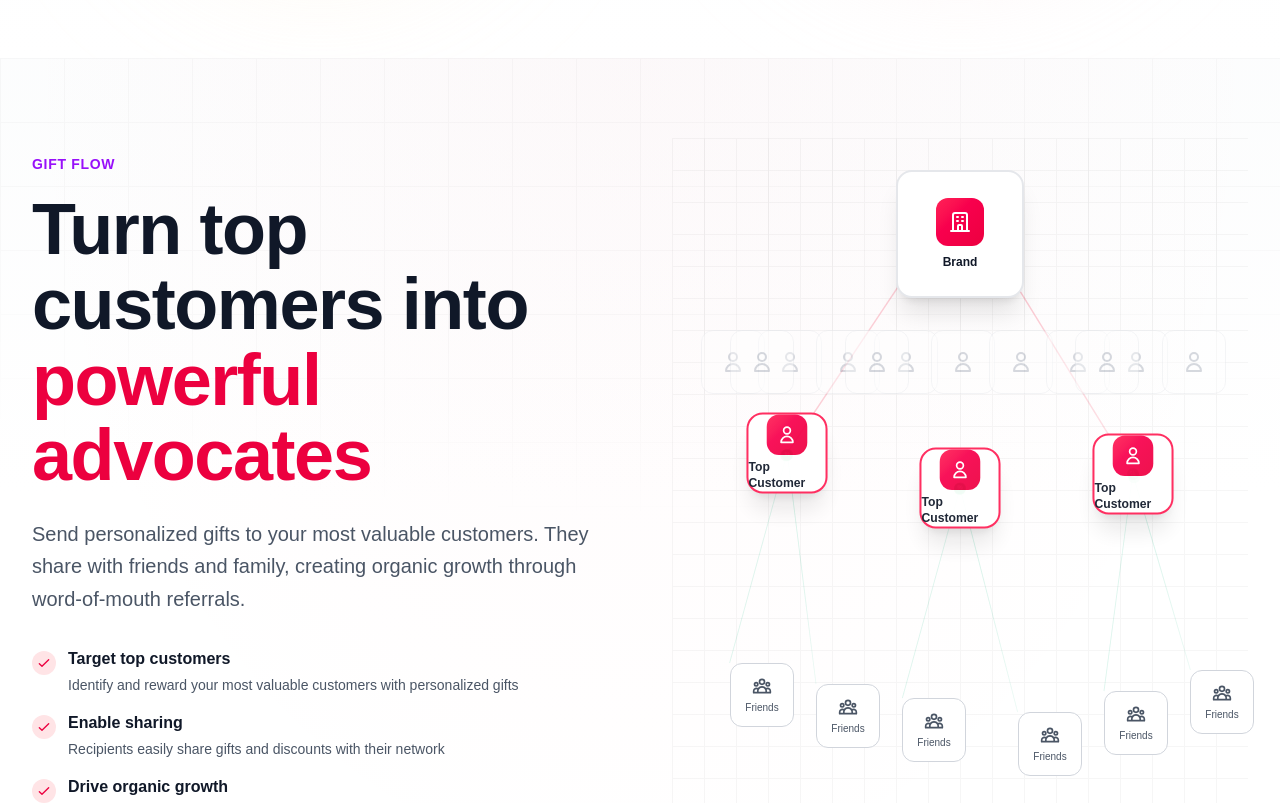
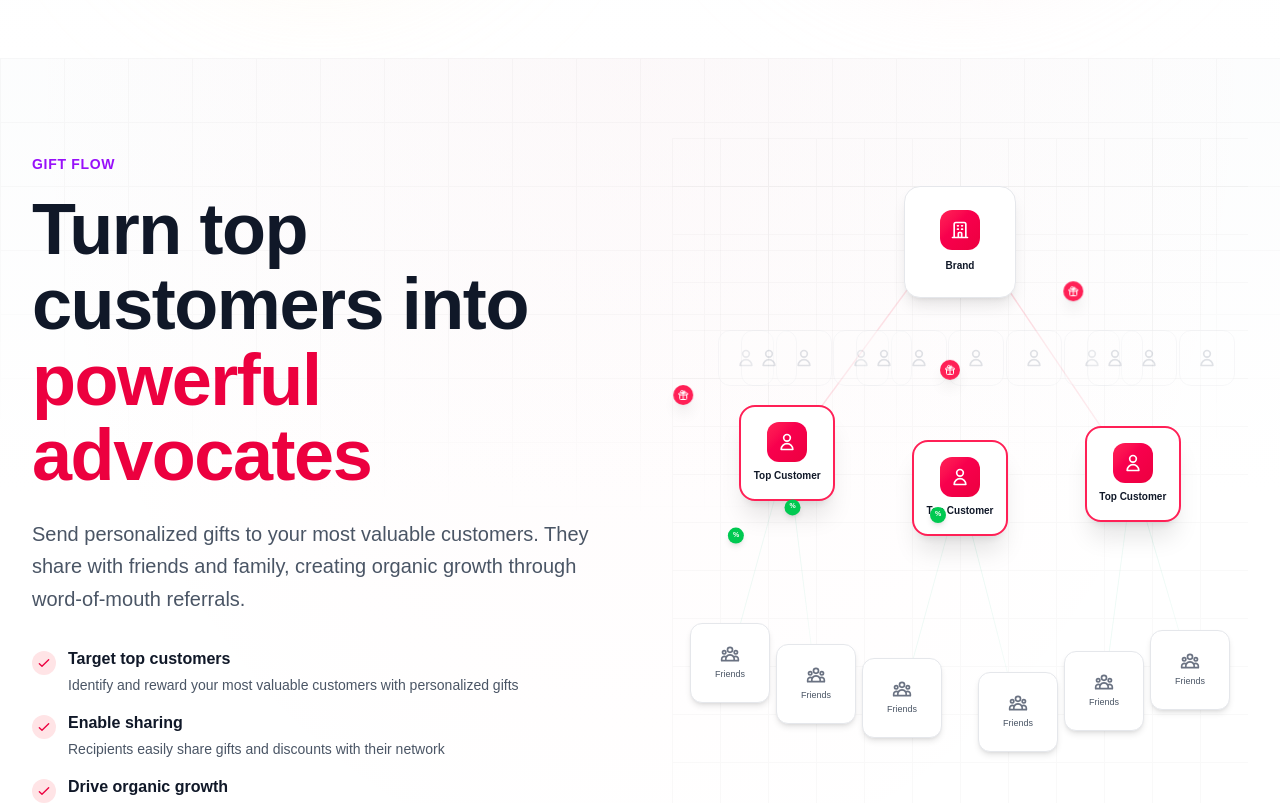
Before and after one commit to giftshop-app/giftshop-site, a Next.js app: page / in a window 1280 px wide. Shown: the part 1300-2103 px from the top of the page. Built offline with nearby package versions, Linux system fonts and the light colour scheme.

Commit message:
Fix gift flow animation section - proper animations with fixed pixel values and cleaner design

```diff
--- a/app/globals.css
+++ b/app/globals.css
@@ -92,36 +92,104 @@ body {
   }
 }
 
-@keyframes flow-gift {
+@keyframes flow-gift-left {
   0% {
     transform: translate(-50%, -50%) translate(0, 0);
     opacity: 0;
   }
-  10% {
+  5% {
     opacity: 1;
   }
-  90% {
+  95% {
     opacity: 1;
   }
   100% {
-    transform: translate(-50%, -50%) translate(var(--flow-x, 0), var(--flow-y, 200px));
+    transform: translate(-50%, -50%) translate(-300px, 235px);
     opacity: 0;
   }
 }
 
-@keyframes flow-discount {
+@keyframes flow-gift-center {
   0% {
     transform: translate(-50%, -50%) translate(0, 0);
     opacity: 0;
   }
-  10% {
+  5% {
     opacity: 1;
   }
-  90% {
+  95% {
     opacity: 1;
   }
   100% {
-    transform: translate(-50%, -50%) translate(var(--flow-x, 0), var(--flow-y, 150px));
+    transform: translate(-50%, -50%) translate(0, 270px);
+    opacity: 0;
+  }
+}
+
+@keyframes flow-gift-right {
+  0% {
+    transform: translate(-50%, -50%) translate(0, 0);
+    opacity: 0;
+  }
+  5% {
+    opacity: 1;
+  }
+  95% {
+    opacity: 1;
+  }
+  100% {
+    transform: translate(-50%, -50%) translate(300px, 256px);
+    opacity: 0;
+  }
+}
+
+@keyframes flow-discount-1 {
+  0% {
+    transform: translate(-50%, -50%) translate(0, 0);
+    opacity: 0;
+  }
+  5% {
+    opacity: 1;
+  }
+  95% {
+    opacity: 1;
+  }
+  100% {
+    transform: translate(-50%, -50%) translate(-100px, 210px);
+    opacity: 0;
+  }
+}
+
+@keyframes flow-discount-2 {
+  0% {
+    transform: translate(-50%, -50%) translate(0, 0);
+    opacity: 0;
+  }
+  5% {
+    opacity: 1;
+  }
+  95% {
+    opacity: 1;
+  }
+  100% {
+    transform: translate(-50%, -50%) translate(50px, 231px);
+    opacity: 0;
+  }
+}
+
+@keyframes flow-discount-3 {
+  0% {
+    transform: translate(-50%, -50%) translate(0, 0);
+    opacity: 0;
+  }
+  5% {
+    opacity: 1;
+  }
+  95% {
+    opacity: 1;
+  }
+  100% {
+    transform: translate(-50%, -50%) translate(-100px, 250px);
     opacity: 0;
   }
 }
@@ -141,12 +209,28 @@ body {
   animation: pulse-slow 3s ease-in-out infinite;
 }
 
-.animate-flow-gift {
-  animation: flow-gift 2s ease-in-out infinite;
+.animate-flow-gift-left {
+  animation: flow-gift-left 2.5s ease-in-out infinite;
 }
 
-.animate-flow-discount {
-  animation: flow-discount 1.5s ease-in-out infinite;
+.animate-flow-gift-center {
+  animation: flow-gift-center 2.5s ease-in-out infinite;
+}
+
+.animate-flow-gift-right {
+  animation: flow-gift-right 2.5s ease-in-out infinite;
+}
+
+.animate-flow-discount-1 {
+  animation: flow-discount-1 2s ease-in-out infinite;
+}
+
+.animate-flow-discount-2 {
+  animation: flow-discount-2 2s ease-in-out infinite;
+}
+
+.animate-flow-discount-3 {
+  animation: flow-discount-3 2s ease-in-out infinite;
 }
 
 .animate-fade-in-delay {
--- a/app/page.tsx
+++ b/app/page.tsx
@@ -397,121 +397,123 @@ export default function Home() {
 
             {/* Right Column - Animated Visual */}
             <div className="relative h-[600px] lg:h-[700px]">
-              {/* SVG Container for connection lines only */}
-              <svg className="absolute inset-0 w-full h-full pointer-events-none z-0" viewBox="0 0 1000 700" preserveAspectRatio="none">
+              {/* Background Grid */}
+              <div className="absolute inset-0 opacity-[0.02] z-0">
+                <div className="absolute inset-0 bg-[linear-gradient(to_right,#000_1px,transparent_1px),linear-gradient(to_bottom,#000_1px,transparent_1px)] bg-[size:3rem_3rem]"></div>
+              </div>
+
+              {/* SVG Container for connection lines */}
+              <svg className="absolute inset-0 w-full h-full pointer-events-none z-10" viewBox="0 0 1000 700" preserveAspectRatio="none">
                 <defs>
-                  <linearGradient id="gradient-gift" x1="0%" y1="0%" x2="100%" y2="100%">
-                    <stop offset="0%" stopColor="#f43f5e" stopOpacity="0.6" />
-                    <stop offset="100%" stopColor="#f43f5e" stopOpacity="0.2" />
+                  <linearGradient id="gradient-gift-1" x1="0%" y1="0%" x2="100%" y2="100%">
+                    <stop offset="0%" stopColor="#f43f5e" stopOpacity="0.5" />
+                    <stop offset="100%" stopColor="#f43f5e" stopOpacity="0.1" />
                   </linearGradient>
-                  <linearGradient id="gradient-discount" x1="0%" y1="0%" x2="100%" y2="100%">
-                    <stop offset="0%" stopColor="#10b981" stopOpacity="0.5" />
-                    <stop offset="100%" stopColor="#10b981" stopOpacity="0.2" />
+                  <linearGradient id="gradient-gift-2" x1="0%" y1="0%" x2="100%" y2="100%">
+                    <stop offset="0%" stopColor="#f43f5e" stopOpacity="0.5" />
+                    <stop offset="100%" stopColor="#f43f5e" stopOpacity="0.1" />
+                  </linearGradient>
+                  <linearGradient id="gradient-gift-3" x1="0%" y1="0%" x2="100%" y2="100%">
+                    <stop offset="0%" stopColor="#f43f5e" stopOpacity="0.5" />
+                    <stop offset="100%" stopColor="#f43f5e" stopOpacity="0.1" />
+                  </linearGradient>
+                  <linearGradient id="gradient-discount-1" x1="0%" y1="0%" x2="100%" y2="100%">
+                    <stop offset="0%" stopColor="#10b981" stopOpacity="0.4" />
+                    <stop offset="100%" stopColor="#10b981" stopOpacity="0.1" />
+                  </linearGradient>
+                  <linearGradient id="gradient-discount-2" x1="0%" y1="0%" x2="100%" y2="100%">
+                    <stop offset="0%" stopColor="#10b981" stopOpacity="0.4" />
+                    <stop offset="100%" stopColor="#10b981" stopOpacity="0.1" />
+                  </linearGradient>
+                  <linearGradient id="gradient-discount-3" x1="0%" y1="0%" x2="100%" y2="100%">
+                    <stop offset="0%" stopColor="#10b981" stopOpacity="0.4" />
+                    <stop offset="100%" stopColor="#10b981" stopOpacity="0.1" />
+                  </linearGradient>
+                  <linearGradient id="gradient-discount-4" x1="0%" y1="0%" x2="100%" y2="100%">
+                    <stop offset="0%" stopColor="#10b981" stopOpacity="0.4" />
+                    <stop offset="100%" stopColor="#10b981" stopOpacity="0.1" />
+                  </linearGradient>
+                  <linearGradient id="gradient-discount-5" x1="0%" y1="0%" x2="100%" y2="100%">
+                    <stop offset="0%" stopColor="#10b981" stopOpacity="0.4" />
+                    <stop offset="100%" stopColor="#10b981" stopOpacity="0.1" />
+                  </linearGradient>
+                  <linearGradient id="gradient-discount-6" x1="0%" y1="0%" x2="100%" y2="100%">
+                    <stop offset="0%" stopColor="#10b981" stopOpacity="0.4" />
+                    <stop offset="100%" stopColor="#10b981" stopOpacity="0.1" />
                   </linearGradient>
                 </defs>
 
-                {/* Connection Lines from Brand (500, 56) to Top Customers */}
-                <line x1="500" y1="56" x2="200" y2="315" stroke="url(#gradient-gift)" strokeWidth="2" className="opacity-60" />
-                <line x1="500" y1="56" x2="500" y2="350" stroke="url(#gradient-gift)" strokeWidth="2" className="opacity-60" />
-                <line x1="500" y1="56" x2="800" y2="336" stroke="url(#gradient-gift)" strokeWidth="2" className="opacity-60" />
+                {/* Connection Lines from Brand to Top Customers */}
+                <line x1="500" y1="80" x2="200" y2="315" stroke="url(#gradient-gift-1)" strokeWidth="2" className="opacity-50" />
+                <line x1="500" y1="80" x2="500" y2="350" stroke="url(#gradient-gift-2)" strokeWidth="2" className="opacity-50" />
+                <line x1="500" y1="80" x2="800" y2="336" stroke="url(#gradient-gift-3)" strokeWidth="2" className="opacity-50" />
 
                 {/* Connection Lines from Top Customers to Friends */}
-                <line x1="200" y1="315" x2="100" y2="525" stroke="url(#gradient-discount)" strokeWidth="1.5" className="opacity-40" />
-                <line x1="200" y1="315" x2="250" y2="546" stroke="url(#gradient-discount)" strokeWidth="1.5" className="opacity-40" />
-                <line x1="500" y1="350" x2="400" y2="560" stroke="url(#gradient-discount)" strokeWidth="1.5" className="opacity-40" />
-                <line x1="500" y1="350" x2="600" y2="574" stroke="url(#gradient-discount)" strokeWidth="1.5" className="opacity-40" />
-                <line x1="800" y1="336" x2="750" y2="553" stroke="url(#gradient-discount)" strokeWidth="1.5" className="opacity-40" />
-                <line x1="800" y1="336" x2="900" y2="532" stroke="url(#gradient-discount)" strokeWidth="1.5" className="opacity-40" />
+                <line x1="200" y1="315" x2="100" y2="525" stroke="url(#gradient-discount-1)" strokeWidth="1.5" className="opacity-30" />
+                <line x1="200" y1="315" x2="250" y2="546" stroke="url(#gradient-discount-2)" strokeWidth="1.5" className="opacity-30" />
+                <line x1="500" y1="350" x2="400" y2="560" stroke="url(#gradient-discount-3)" strokeWidth="1.5" className="opacity-30" />
+                <line x1="500" y1="350" x2="600" y2="574" stroke="url(#gradient-discount-4)" strokeWidth="1.5" className="opacity-30" />
+                <line x1="800" y1="336" x2="750" y2="553" stroke="url(#gradient-discount-5)" strokeWidth="1.5" className="opacity-30" />
+                <line x1="800" y1="336" x2="900" y2="532" stroke="url(#gradient-discount-6)" strokeWidth="1.5" className="opacity-30" />
               </svg>
 
-              {/* Animated Gift Icons - Using CSS divs */}
-              {[
-                { left: '50%', top: '8%', flowX: '-30%', flowY: '37%' },
-                { left: '50%', top: '8%', flowX: '0%', flowY: '42%' },
-                { left: '50%', top: '8%', flowX: '30%', flowY: '40%' }
-              ].map((path, i) => (
-                <div
-                  key={`gift-${i}`}
-                  className="absolute animate-flow-gift z-20"
-                  style={{
-                    left: path.left,
-                    top: path.top,
-                    animationDelay: `${i * 0.3}s`,
-                    '--flow-x': path.flowX,
-                    '--flow-y': path.flowY
-                  } as React.CSSProperties}
-                >
-                  <div className="h-4 w-4 rounded-full bg-rose-500 flex items-center justify-center animate-pulse">
+              {/* Brand Card */}
+              <div className="absolute top-12 left-1/2 transform -translate-x-1/2 w-28 h-28 rounded-2xl bg-white border border-gray-200 shadow-lg flex flex-col items-center justify-center z-30">
+                <div className="h-10 w-10 rounded-xl bg-gradient-to-br from-rose-500 to-rose-600 flex items-center justify-center mb-2">
+                  <svg className="h-5 w-5 text-white" fill="none" stroke="currentColor" viewBox="0 0 24 24">
+                    <path strokeLinecap="round" strokeLinejoin="round" strokeWidth={2} d="M19 21V5a2 2 0 00-2-2H7a2 2 0 00-2 2v16m14 0h2m-2 0h-5m-9 0H3m2 0h5M9 7h1m-1 4h1m4-4h1m-1 4h1m-5 10v-5a1 1 0 011-1h2a1 1 0 011 1v5m-4 0h4" />
+                  </svg>
+                </div>
+                <span className="text-[10px] font-semibold text-gray-900">Brand</span>
+              </div>
+
+              {/* Many Users (Grayed Out) - Cleaner positioning */}
+              <div className="absolute top-48 left-0 right-0 z-10">
+                {[
+                  { left: '8%', top: '5%' }, { left: '18%', top: '12%' }, { left: '28%', top: '8%' },
+                  { left: '38%', top: '15%' }, { left: '48%', top: '10%' }, { left: '58%', top: '13%' },
+                  { left: '68%', top: '7%' }, { left: '78%', top: '16%' }, { left: '88%', top: '11%' },
+                  { left: '12%', top: '22%' }, { left: '32%', top: '20%' }, { left: '72%', top: '24%' }
+                ].map((pos, i) => (
+                  <div
+                    key={`user-${i}`}
+                    className="absolute w-14 h-14 rounded-xl bg-white border border-gray-200 flex items-center justify-center opacity-30"
+                    style={{ left: pos.left, top: pos.top }}
+                  >
+                    <svg className="h-5 w-5 text-gray-400" fill="none" stroke="currentColor" viewBox="0 0 24 24">
+                      <path strokeLinecap="round" strokeLinejoin="round" strokeWidth={2} d="M16 7a4 4 0 11-8 0 4 4 0 018 0zM12 14a7 7 0 00-7 7h14a7 7 0 00-7-7z" />
+                    </svg>
+                  </div>
+                ))}
+              </div>
+
+              {/* Animated Gift Icons - Starting from Brand */}
+              <div className="absolute top-12 left-1/2 transform -translate-x-1/2 z-25">
+                <div className={`animate-flow-gift-left`} style={{ animationDelay: '0s' }}>
+                  <div className="h-5 w-5 rounded-full bg-rose-500 flex items-center justify-center shadow-lg">
                     <svg className="h-3 w-3 text-white" fill="none" stroke="currentColor" viewBox="0 0 24 24">
                       <path strokeLinecap="round" strokeLinejoin="round" strokeWidth={2} d="M12 8v13m0-13V6a2 2 0 112 2h-2zm0 0V5.5A2.5 2.5 0 109.5 8H12zm-7 4h14M5 12a2 2 0 110-4h14a2 2 0 110 4M5 12v7a2 2 0 002 2h10a2 2 0 002-2v-7" />
                     </svg>
                   </div>
                 </div>
-              ))}
-
-              {/* Animated Discount Icons - Using CSS divs */}
-              {[
-                { left: '20%', top: '45%', flowX: '-10%', flowY: '30%' },
-                { left: '20%', top: '45%', flowX: '5%', flowY: '33%' },
-                { left: '50%', top: '50%', flowX: '-10%', flowY: '30%' },
-                { left: '50%', top: '50%', flowX: '10%', flowY: '32%' },
-                { left: '80%', top: '48%', flowX: '-5%', flowY: '31%' },
-                { left: '80%', top: '48%', flowX: '10%', flowY: '28%' }
-              ].map((path, i) => (
-                <div
-                  key={`discount-${i}`}
-                  className="absolute animate-flow-discount z-20"
-                  style={{
-                    left: path.left,
-                    top: path.top,
-                    animationDelay: `${1.5 + i * 0.2}s`,
-                    '--flow-x': path.flowX,
-                    '--flow-y': path.flowY
-                  } as React.CSSProperties}
-                >
-                  <div className="h-3 w-3 rounded-full bg-green-500 flex items-center justify-center animate-pulse">
-                    <span className="text-[6px] font-bold text-white">%</span>
+              </div>
+              <div className="absolute top-12 left-1/2 transform -translate-x-1/2 z-25">
+                <div className={`animate-flow-gift-center`} style={{ animationDelay: '0.4s' }}>
+                  <div className="h-5 w-5 rounded-full bg-rose-500 flex items-center justify-center shadow-lg">
+                    <svg className="h-3 w-3 text-white" fill="none" stroke="currentColor" viewBox="0 0 24 24">
+                      <path strokeLinecap="round" strokeLinejoin="round" strokeWidth={2} d="M12 8v13m0-13V6a2 2 0 112 2h-2zm0 0V5.5A2.5 2.5 0 109.5 8H12zm-7 4h14M5 12a2 2 0 110-4h14a2 2 0 110 4M5 12v7a2 2 0 002 2h10a2 2 0 002-2v-7" />
+                    </svg>
                   </div>
                 </div>
-              ))}
-
-              {/* Background Grid */}
-              <div className="absolute inset-0 opacity-[0.03] z-0">
-                <div className="absolute inset-0 bg-[linear-gradient(to_right,#000_1px,transparent_1px),linear-gradient(to_bottom,#000_1px,transparent_1px)] bg-[size:2rem_2rem]"></div>
               </div>
-
-              {/* Brand Card */}
-              <div className="absolute top-8 left-1/2 transform -translate-x-1/2 w-32 h-32 rounded-2xl bg-white border-2 border-gray-200 shadow-xl flex flex-col items-center justify-center z-30">
-                <div className="h-12 w-12 rounded-xl bg-gradient-to-br from-rose-500 to-rose-600 flex items-center justify-center mb-2">
-                  <svg className="h-6 w-6 text-white" fill="none" stroke="currentColor" viewBox="0 0 24 24">
-                    <path strokeLinecap="round" strokeLinejoin="round" strokeWidth={2} d="M19 21V5a2 2 0 00-2-2H7a2 2 0 00-2 2v16m14 0h2m-2 0h-5m-9 0H3m2 0h5M9 7h1m-1 4h1m4-4h1m-1 4h1m-5 10v-5a1 1 0 011-1h2a1 1 0 011 1v5m-4 0h4" />
-                  </svg>
+              <div className="absolute top-12 left-1/2 transform -translate-x-1/2 z-25">
+                <div className={`animate-flow-gift-right`} style={{ animationDelay: '0.8s' }}>
+                  <div className="h-5 w-5 rounded-full bg-rose-500 flex items-center justify-center shadow-lg">
+                    <svg className="h-3 w-3 text-white" fill="none" stroke="currentColor" viewBox="0 0 24 24">
+                      <path strokeLinecap="round" strokeLinejoin="round" strokeWidth={2} d="M12 8v13m0-13V6a2 2 0 112 2h-2zm0 0V5.5A2.5 2.5 0 109.5 8H12zm-7 4h14M5 12a2 2 0 110-4h14a2 2 0 110 4M5 12v7a2 2 0 002 2h10a2 2 0 002-2v-7" />
+                    </svg>
+                  </div>
                 </div>
-                <span className="text-xs font-semibold text-gray-900">Brand</span>
-              </div>
-
-              {/* Many Users (Grayed Out) */}
-              <div className="absolute top-48 left-0 right-0 z-10">
-                {Array.from({ length: 12 }).map((_, i) => {
-                  const positions = [
-                    { left: '5%', top: '0%' }, { left: '15%', top: '10%' }, { left: '25%', top: '5%' },
-                    { left: '35%', top: '15%' }, { left: '45%', top: '8%' }, { left: '55%', top: '12%' },
-                    { left: '65%', top: '6%' }, { left: '75%', top: '14%' }, { left: '85%', top: '9%' },
-                    { left: '10%', top: '20%' }, { left: '30%', top: '18%' }, { left: '70%', top: '22%' }
-                  ];
-                  const pos = positions[i] || { left: '50%', top: '0%' };
-                  return (
-                    <div
-                      key={`user-${i}`}
-                      className="absolute w-16 h-16 rounded-xl bg-white border border-gray-200 flex items-center justify-center opacity-40"
-                      style={{ left: pos.left, top: pos.top }}
-                    >
-                      <svg className="h-6 w-6 text-gray-400" fill="none" stroke="currentColor" viewBox="0 0 24 24">
-                        <path strokeLinecap="round" strokeLinejoin="round" strokeWidth={2} d="M16 7a4 4 0 11-8 0 4 4 0 018 0zM12 14a7 7 0 00-7 7h14a7 7 0 00-7-7z" />
-                      </svg>
-                    </div>
-                  );
-                })}
               </div>
 
               {/* Top Customers (Highlighted) */}
@@ -521,16 +523,39 @@ export default function Home() {
                 { left: '80%', top: '48%' }
               ].map((pos, i) => (
                 <div key={`top-customer-${i}`} className="absolute z-20" style={{ left: pos.left, top: pos.top, transform: 'translate(-50%, -50%)' }}>
-                  <div className="w-20 h-20 rounded-2xl bg-white border-2 border-rose-500 shadow-xl flex flex-col items-center justify-center animate-pulse-slow">
-                    <div className="h-10 w-10 rounded-xl bg-gradient-to-br from-rose-500 to-rose-600 flex items-center justify-center mb-1">
+                  <div className="w-24 h-24 rounded-2xl bg-white border-2 border-rose-500 shadow-xl flex flex-col items-center justify-center">
+                    <div className="h-10 w-10 rounded-xl bg-gradient-to-br from-rose-500 to-rose-600 flex items-center justify-center mb-1.5">
                       <svg className="h-5 w-5 text-white" fill="none" stroke="currentColor" viewBox="0 0 24 24">
                         <path strokeLinecap="round" strokeLinejoin="round" strokeWidth={2} d="M16 7a4 4 0 11-8 0 4 4 0 018 0zM12 14a7 7 0 00-7 7h14a7 7 0 00-7-7z" />
                       </svg>
                     </div>
-                    <span className="text-xs font-semibold text-gray-900">Top Customer</span>
+                    <span className="text-[10px] font-semibold text-gray-900">Top Customer</span>
                   </div>
                 </div>
               ))}
+
+              {/* Animated Discount Icons - Starting from Top Customers */}
+              <div className="absolute top-[45%] left-[20%] transform -translate-x-1/2 -translate-y-1/2 z-25">
+                <div className={`animate-flow-discount-1`} style={{ animationDelay: '2s' }}>
+                  <div className="h-4 w-4 rounded-full bg-green-500 flex items-center justify-center shadow-md">
+                    <span className="text-[7px] font-bold text-white">%</span>
+                  </div>
+                </div>
+              </div>
+              <div className="absolute top-[45%] left-[20%] transform -translate-x-1/2 -translate-y-1/2 z-25">
+                <div className={`animate-flow-discount-2`} style={{ animationDelay: '2.2s' }}>
+                  <div className="h-4 w-4 rounded-full bg-green-500 flex items-center justify-center shadow-md">
+                    <span className="text-[7px] font-bold text-white">%</span>
+                  </div>
+                </div>
+              </div>
+              <div className="absolute top-[50%] left-[50%] transform -translate-x-1/2 -translate-y-1/2 z-25">
+                <div className={`animate-flow-discount-3`} style={{ animationDelay: '2.4s' }}>
+                  <div className="h-4 w-4 rounded-full bg-green-500 flex items-center justify-center shadow-md">
+                    <span className="text-[7px] font-bold text-white">%</span>
+                  </div>
+                </div>
+              </div>
 
               {/* Friends & Family Cards */}
               {[
@@ -541,12 +566,12 @@ export default function Home() {
                 { left: '75%', top: '79%' },
                 { left: '90%', top: '76%' }
               ].map((pos, i) => (
-                <div key={`friend-${i}`} className="absolute z-10 opacity-0 animate-fade-in-delay" style={{ left: pos.left, top: pos.top, transform: 'translate(-50%, -50%)', animationDelay: `${1.5 + i * 0.2}s` }}>
-                  <div className="w-16 h-16 rounded-xl bg-white border border-gray-300 flex flex-col items-center justify-center">
-                    <svg className="h-5 w-5 text-gray-600 mb-1" fill="none" stroke="currentColor" viewBox="0 0 24 24">
+                <div key={`friend-${i}`} className="absolute z-10" style={{ left: pos.left, top: pos.top, transform: 'translate(-50%, -50%)' }}>
+                  <div className="w-20 h-20 rounded-xl bg-white border border-gray-200 shadow-md flex flex-col items-center justify-center opacity-0 animate-fade-in-delay" style={{ animationDelay: `${2 + i * 0.15}s` }}>
+                    <svg className="h-5 w-5 text-gray-500 mb-1" fill="none" stroke="currentColor" viewBox="0 0 24 24">
                       <path strokeLinecap="round" strokeLinejoin="round" strokeWidth={2} d="M17 20h5v-2a3 3 0 00-5.356-1.857M17 20H7m10 0v-2c0-.656-.126-1.283-.356-1.857M7 20H2v-2a3 3 0 015.356-1.857M7 20v-2c0-.656.126-1.283.356-1.857m0 0a5.002 5.002 0 019.288 0M15 7a3 3 0 11-6 0 3 3 0 016 0zm6 3a2 2 0 11-4 0 2 2 0 014 0zM7 10a2 2 0 11-4 0 2 2 0 014 0z" />
                     </svg>
-                    <span className="text-[10px] font-medium text-gray-600">Friends</span>
+                    <span className="text-[9px] font-medium text-gray-600">Friends</span>
                   </div>
                 </div>
               ))}
```
